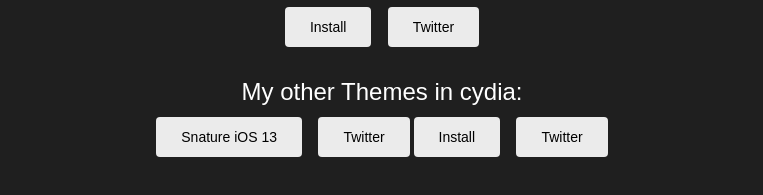
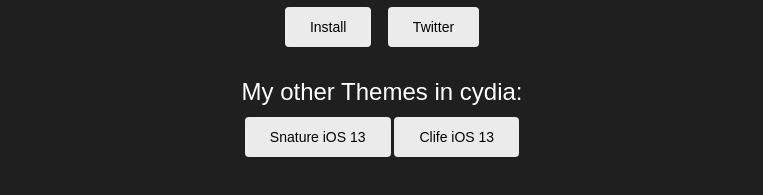
Before and after one commit to sam6i/sam6i.github.io, a plain HTML site: page index.html in a window 1280 px wide. Shown: the part 473-668 px from the top of the page, without its empty margins (258-1021 px from the left). Drawn offline with nearby package versions, Linux system fonts and the light colour scheme.

Commit message:
Update index.html

```diff
--- a/index.html
+++ b/index.html
@@ -20,11 +20,8 @@
 
                 <h3 style="margin-top: 30px;line-height: 30px">My other Themes in cydia:</h3>
 
-              <a href="cydia://url/https://repo.packix.com/package/com.Sami.Snatureios13" class="btn btn-default">Snature iOS 13</a>
-            <a href="https://twitter.com/SAMIF_18" style="margin-left: 12.5px" class="btn btn-default">Twitter</a>
-             <a href="cydia://url/https://cydia.saurik.com/api/share#?source=https://sam6i.github.io" class="btn btn-default">Install</a>
-            <a href="https://twitter.com/SAMIF_18" style="margin-left: 12.5px" class="btn btn-default">Twitter</a>
-
+              <a href="https://repo.packix.com/package/com.Sami.Snatureios13" class="btn btn-default">Snature iOS 13</a>
+              <a href="https://repo.packix.com/package/com.Sami.ClifeiOS13" class="btn btn-default">Clife iOS 13</a>
         </div>
     </div>
 </body>
```
